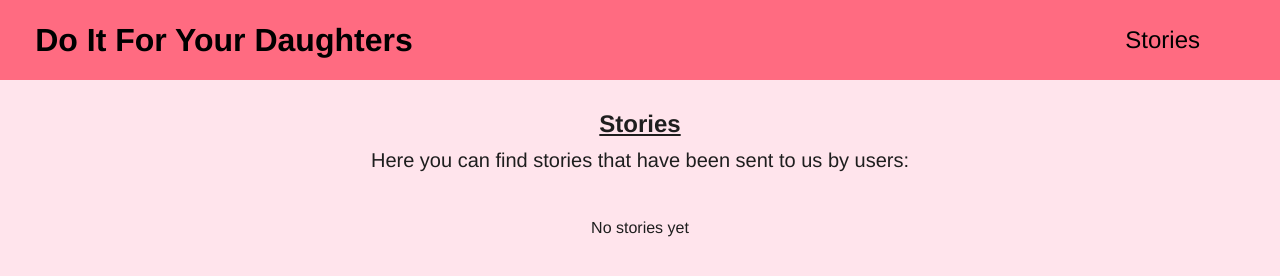
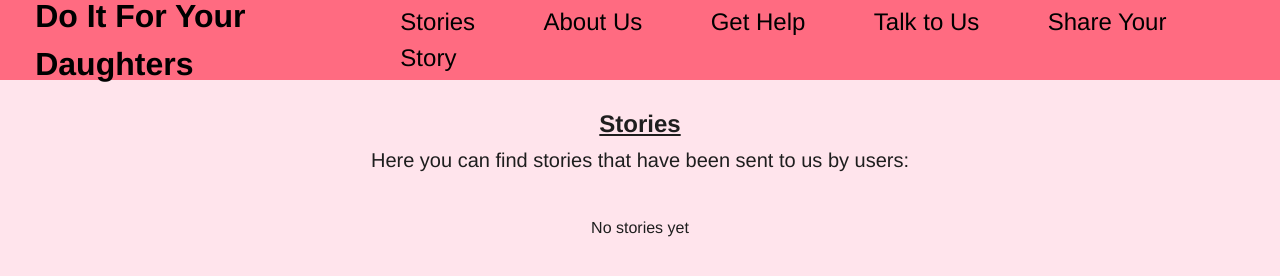
Before and after one commit to Do-It-For-Your-Daughters/do-it-for-your-daughters, a plain HTML site: page stories.html in a window 1280 px wide. Drawn offline with Linux system fonts and the light colour scheme.

Commit message:
Fix story page nav bar

```diff
--- a/stories.html
+++ b/stories.html
@@ -9,7 +9,13 @@
 <body>
     <nav>
         <a href="./index.html">Do It For Your Daughters</a>
-        <div><a href="./stories.html">Stories</a></div>
+        <div>
+            <a href="./stories.html">Stories</a>
+            <a href="index.html#story">About Us</a>
+            <a href="index.html#help">Get Help</a>
+            <a href="index.html#talk">Talk to Us</a>
+            <a href="index.html#share">Share Your Story</a>
+        </div>
     </nav>
     <main>
     <section id="stories">
```
